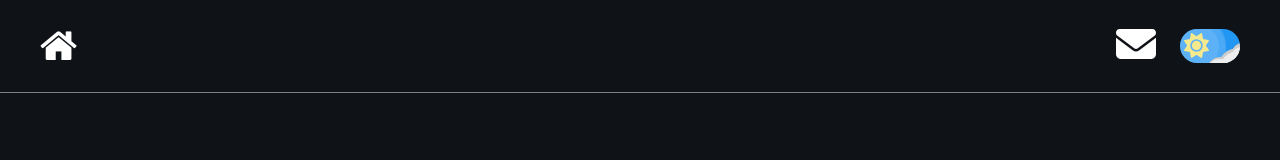
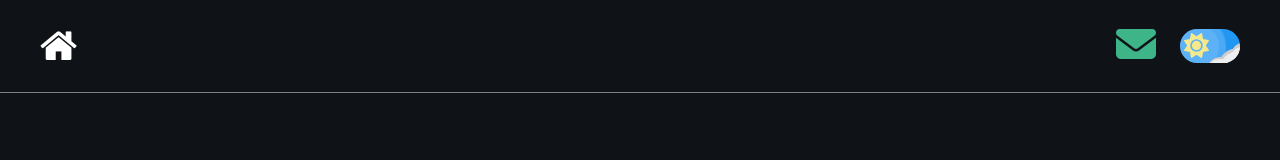
Before and after one commit to Michaela-Davis/portfolio_2024, a React (Create React App) app: page / in a window 1280 px wide. In both pictures the pointer is over the icon 1136 px from the left and 44 px from the top of the page. Shown: the top 160 px of the page. Built offline with nearby package versions, Linux system fonts and the light colour scheme.

Commit message:
:lipstick: Accessibility hover for email

```diff
--- a/src/index.css
+++ b/src/index.css
@@ -41,6 +41,10 @@ a, a:visited {
 a:hover, a:focus, a:active {
   color: #3EB489;
   text-decoration: underline;
+
+  svg#envelope {
+    fill: #3EB489;
+  }
 }
 
 h1, h2, h3, h4, p, ul, li {
@@ -64,5 +68,9 @@ h1, h2 {
   a:hover, a:focus, a:active {
     color: #3EB489;
     text-decoration: underline;
+
+    svg#envelope {
+      fill: #3EB489;
+    }
   }
 }
```
